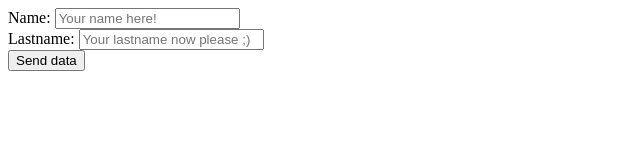
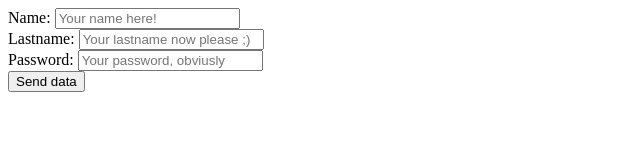
Before and after one commit to jchurin/bootcamp-lenio-tmp, a plain HTML site: page index.html in a window 1280 px wide. Shown: the whole page, without its empty margins (0-640 px from the left). Drawn offline with Linux system fonts and the light colour scheme.

Commit message:
feat: adding password field to my amazing form

```diff
--- a/index.html
+++ b/index.html
@@ -9,6 +9,8 @@
       <input type="text" placeholder="Your name here!" name="firstname"/><br>
       <label for="lastname">Lastname:</label>
       <input type="text" placeholder="Your lastname now please ;)" name="lastname"/><br>
+      <label for="password">Password:</label>
+      <input type="password" placeholder="Your password, obviusly" name="password"/><br>
       <input type="submit" value="Send data"/>
     </form>
   </body>
```
